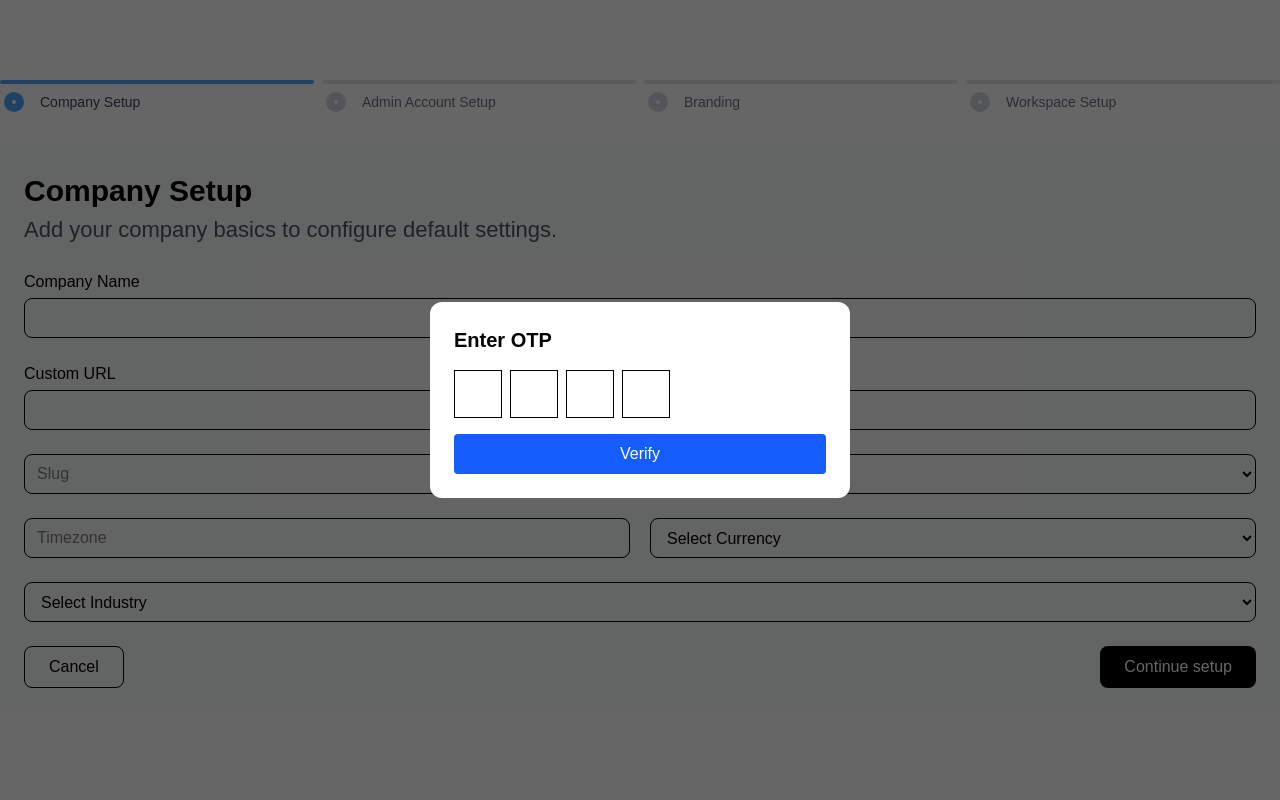
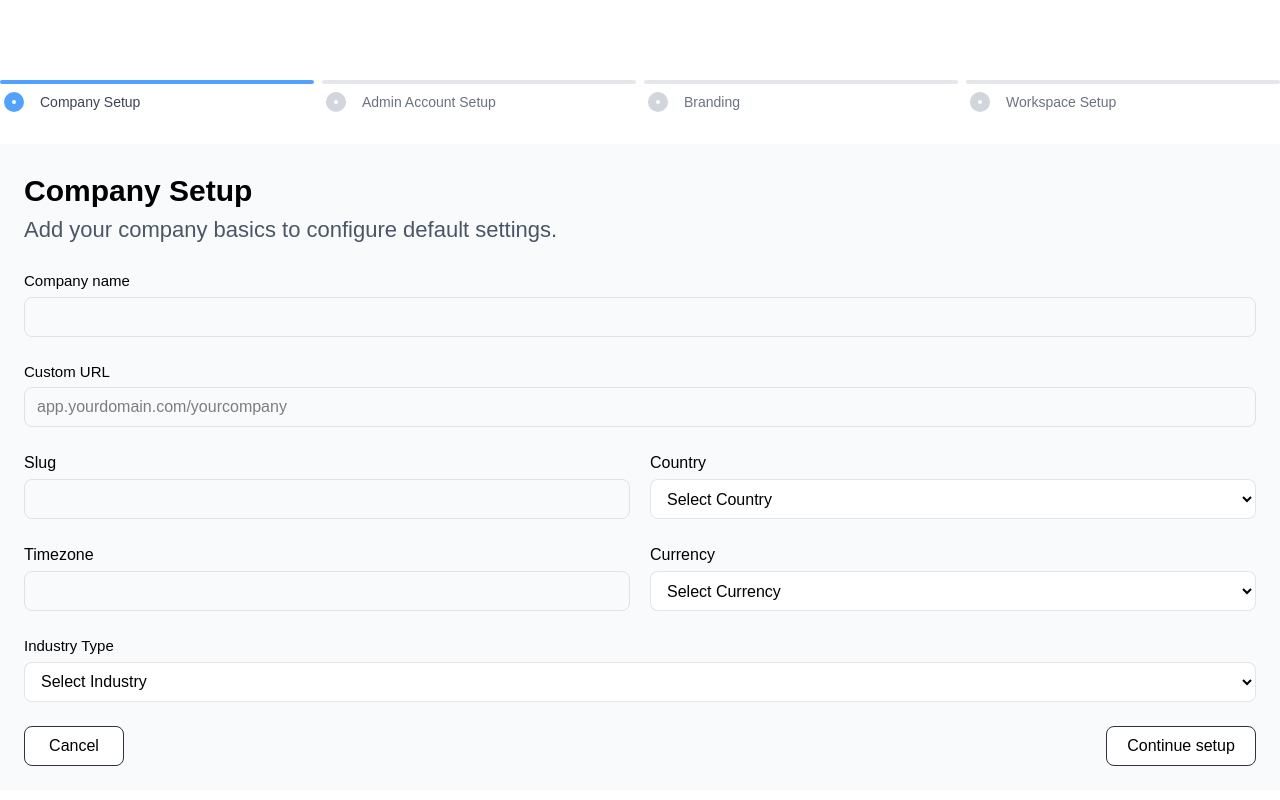
Before and after one commit to qcsstudio/hrms, a React (Vite) app: page /org-setup in a window 1280 px wide. Built offline with nearby package versions, Linux system fonts and the light colour scheme.

Commit message:
design change in company setup

```diff
--- a/src/Components/Adding-Company/CompanySetup.jsx
+++ b/src/Components/Adding-Company/CompanySetup.jsx
@@ -1,6 +1,7 @@
 import React, { useEffect, useState } from 'react'
 import createAxios from '../../utils/axios.config'
 import OTPModal from './OTPModal'
+import { useSearchParams } from 'react-router-dom'
 
 const CompanySetup = ({ onNext, onBack }) => {
   const [formData, setFormdata] = useState({
@@ -16,16 +17,20 @@ const CompanySetup = ({ onNext, onBack }) => {
   const [showOtpModal, setShowOtpModal] = useState(false)
   const [isOtpVerified, setIsOtpVerified] = useState(false)
 
+  const [searchParams] = useSearchParams()
+  const token = searchParams.get("token")
+
   const axiosInstance = createAxios()
 
   // 🔥 Page load ke 2 second baad OTP popup
   useEffect(() => {
+    if (!token) return
     const timer = setTimeout(() => {
       setShowOtpModal(true)
     }, 2000)
 
     return () => clearTimeout(timer)
-}, [])
+  }, [token])
 
   const handleOtpVerified = () => {
     setIsOtpVerified(true)
@@ -66,122 +71,69 @@ useEffect(() => {
   return (
     <>
       {/* 🔐 OTP Modal */}
-     {showOtpModal && !isOtpVerified && (
+      {token && showOtpModal && !isOtpVerified && (
         <OTPModal onVerify={handleOtpVerified} />
       )}
 
       {/* ✅ PAGE ALWAYS VISIBLE */}
-      <div className="w-[1280px] bg-[#F9FAFB] p-6 mx-auto">
-        <form onSubmit={handleSubmit} className="space-y-6">
-
+      <div className="w-[1280px] bg-[#F9FAFB] p-6 mx-auto"> <form onSubmit={handleSubmit} className="space-y-6">
         <div>
           <h1 className="text-[30px] font-semibold">Company Setup</h1>
-            <p className="text-[22px] text-gray-600">
-              Add your company basics to configure default settings.
-            </p>
+          <p className="text-[22px] text-gray-600"> Add your company basics to configure default settings. </p>
         </div>
-
         <div>
-            <p className="mb-1">Company Name</p>
-            <input
-              type="text"
-              name="companyName"
-              value={formData.companyName}
-              onChange={handleChange}
-              className="w-full h-10 border rounded-lg px-3"
-            />
+          <p className="text-[15px] mb-1">Company name</p>
+          <input type="text" name="companyName" value={formData.companyName} onChange={handleChange} className="w-full h-10 border border-black/10 rounded-lg px-3" />
         </div>
-
         <div>
-            <p className="mb-1">Custom URL</p>
-            <input
-              type="text"
-              name="customUrl"
-              value={formData.customUrl}
-              onChange={handleChange}
-              className="w-full h-10 border rounded-lg px-3"
-            />
+          <p className="text-[15px] mb-1">Custom URL</p>
+          <input type="text" name="customUrl" placeholder="app.yourdomain.com/yourcompany" value={formData.customUrl} onChange={handleChange} className="w-full h-10 border border-black/10 rounded-lg px-3" />
         </div>
-
         <div className="flex gap-5">
-            <input
-              type="text"
-              name="slug"
-              placeholder="Slug"
-              value={formData.slug}
-              onChange={handleChange}
-              className="flex-1 h-10 border rounded-lg px-3"
-            />
-
-            <select
-              name="country"
-              value={formData.country}
-              onChange={handleChange}
-              className="flex-1 h-10 border rounded-lg px-3"
-            >
-              <option value="">Select Country</option>
-              <option>India</option>
-              <option>USA</option>
-              <option>UK</option>
+          <div className="flex-1">
+            <p className="mb-1">Slug</p>
+            <input type="text" name="slug" value={formData.slug} onChange={handleChange} className="w-full h-10 border border-black/10 rounded-lg px-3" />
+          </div>
+          <div className="flex-1">
+            <p className="mb-1">Country</p>
+            <select name="country" value={formData.country} onChange={handleChange} className="w-full h-10 border border-black/10 rounded-lg px-3 bg-white" >
+              <option value="">Select Country</option> <option value="India">India</option> <option value="USA">USA</option> <option value="UK">UK</option>
             </select>
           </div>
-
+        </div>
         <div className="flex gap-5">
-            <input
-              type="text"
-              name="timezone"
-              placeholder="Timezone"
-              value={formData.timezone}
-              onChange={handleChange}
-              className="flex-1 h-10 border rounded-lg px-3"
-            />
-
-            <select
-              name="currency"
-              value={formData.currency}
-              onChange={handleChange}
-              className="flex-1 h-10 border rounded-lg px-3"
-            >
+          <div className="flex-1">
+            <p className="mb-1">Timezone</p>
+            <input type="text" name="timezone" value={formData.timezone} onChange={handleChange} className="w-full h-10 border border-black/10 rounded-lg px-3" />
+          </div>
+          <div className="flex-1">
+            <p className="mb-1">Currency</p>
+            <select name="currency" value={formData.currency} onChange={handleChange} className="w-full h-10 border border-black/10 rounded-lg px-3 bg-white" >
               <option value="">Select Currency</option>
-              <option>INR</option>
-              <option>USD</option>
-              <option>EUR</option>
+              <option value="INR">INR</option>
+              <option value="USD">USD</option>
+              <option value="EUR">EUR</option>
             </select>
           </div>
-
-          <select
-            name="industryType"
-            value={formData.industryType}
-            onChange={handleChange}
-            className="w-full h-10 border rounded-lg px-3"
-          >
+        </div>
+        <div>
+          <p className="text-[15px] mb-1">Industry Type</p>
+          <select name="industryType" value={formData.industryType} onChange={handleChange} className="w-full h-10 border border-black/10 rounded-lg px-3 bg-white" >
             <option value="">Select Industry</option>
-            <option>IT</option>
-            <option>Marketing</option>
-            <option>Finance</option>
-            <option>Healthcare</option>
+            <option value="IT">IT</option>
+            <option value="Marketing">Marketing</option>
+            <option value="Finance">Finance</option>
+            <option value="Healthcare">Healthcare</option>
           </select>
-
-          <div className="flex justify-between">
-            <button
-              type="button"
-              onClick={onBack}
-              className="px-6 py-2 border rounded-lg"
-            >
-              Cancel
-            </button>
-
-            <button
-              type="submit"
-              className="px-6 py-2 bg-black text-white rounded-lg"
-            >
-              Continue setup
-            </button>
         </div>
-
+        <div className="flex justify-between mt-5">
+          <button type="button" onClick={onBack} className="w-[100px] h-10 border border-[#30333D] rounded-lg bg-white" > Cancel </button>
+          <button type="submit" className="w-[150px] h-10 border border-[#30333D] rounded-lg bg-white" > Continue setup </button>
+        </div>
       </form>
       </div>
     </>
+
   )
 }
 
```
Lines whose indentation alone changed are shown as unchanged.
